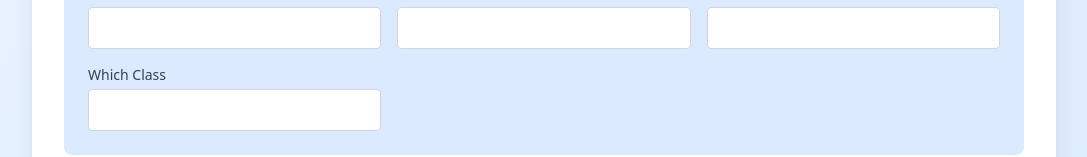
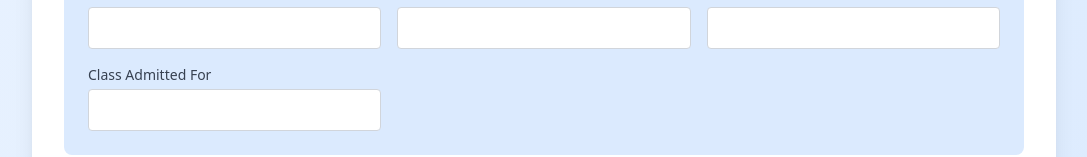
Before and after one commit to Jaganbehera1/BCHS-Admission, a React (Vite) app: page / in a window 1280 px wide. Shown: the part 1617-1774 px from the top of the page, without its empty margins (96-1183 px from the left). Built offline with nearby package versions, Linux system fonts and the light colour scheme; no server answers.

Commit message:
first commit

```diff
--- a/src/components/AdmissionForm.tsx
+++ b/src/components/AdmissionForm.tsx
@@ -587,10 +587,10 @@
                 />
               </div>
                             <div>
-                <label className="block text-sm font-medium text-gray-700 mb-1">Which Class</label>
+                <label className="block text-sm font-medium text-gray-700 mb-1">Class Admitted For</label>
                 <input
                   type="text"
-                  name="Which Class"
+                  name="Class Admitted For"
                   value={formData.which_class}
                   onChange={handleChange}
                   className="w-full px-3 py-2 border border-gray-300 rounded focus:ring-2 focus:ring-blue-500"
```
